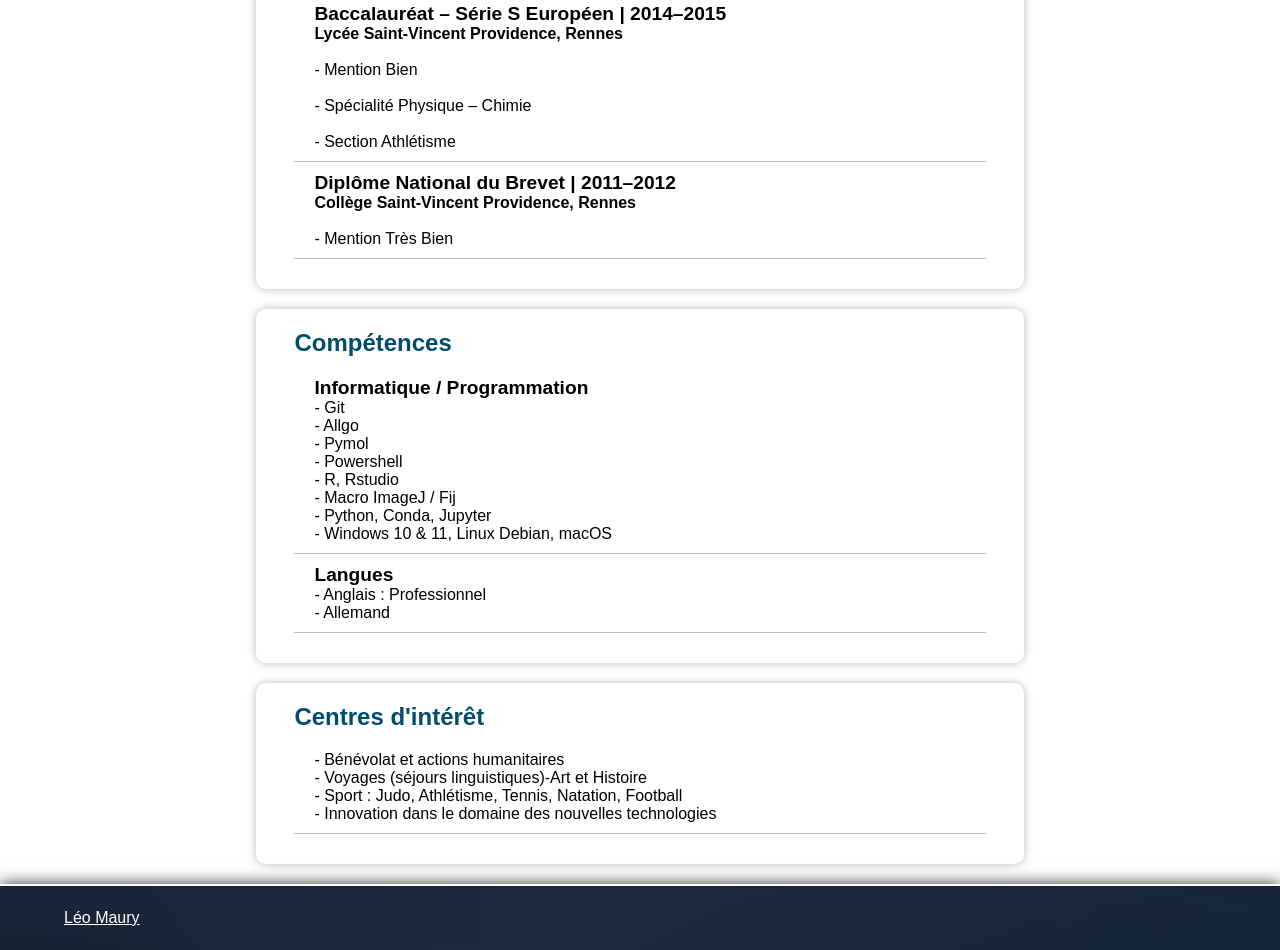
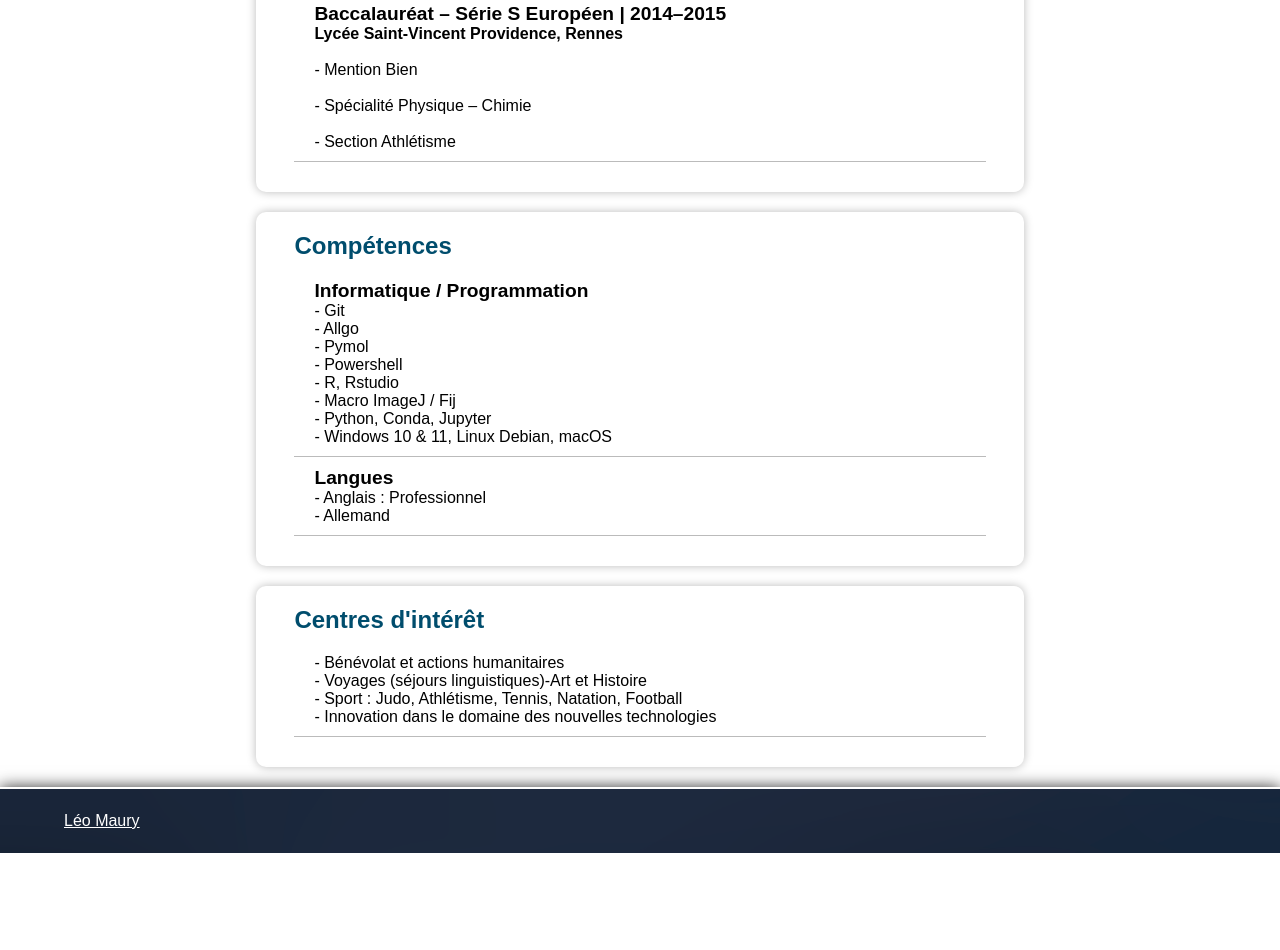
Before and after one commit to leomaury/leomaury.github.io, a plain HTML site: page index.html in a window 1280 px wide. Shown: the part 2378-3328 px from the top of the page. After the commit the page ends 3231 px from the top, so only its background shows below. Drawn offline with Linux system fonts and the light colour scheme.

Commit message:
DNB removed

```diff
--- a/index.html
+++ b/index.html
@@ -177,14 +177,6 @@
                     <h4>- Section Athlétisme</h4>
                 </div>
             </div>
-            <div class="exp">
-                <div class="exp-info">
-                    <h3>Diplôme National du Brevet | 2011–2012</h3>
-                    <h4><strong>Collège Saint-Vincent Providence, Rennes</strong></h4>
-                    <br>
-                    <h4>- Mention Très Bien</h4>
-                </div>
-            </div>
     </section>
 
     <section>
```
